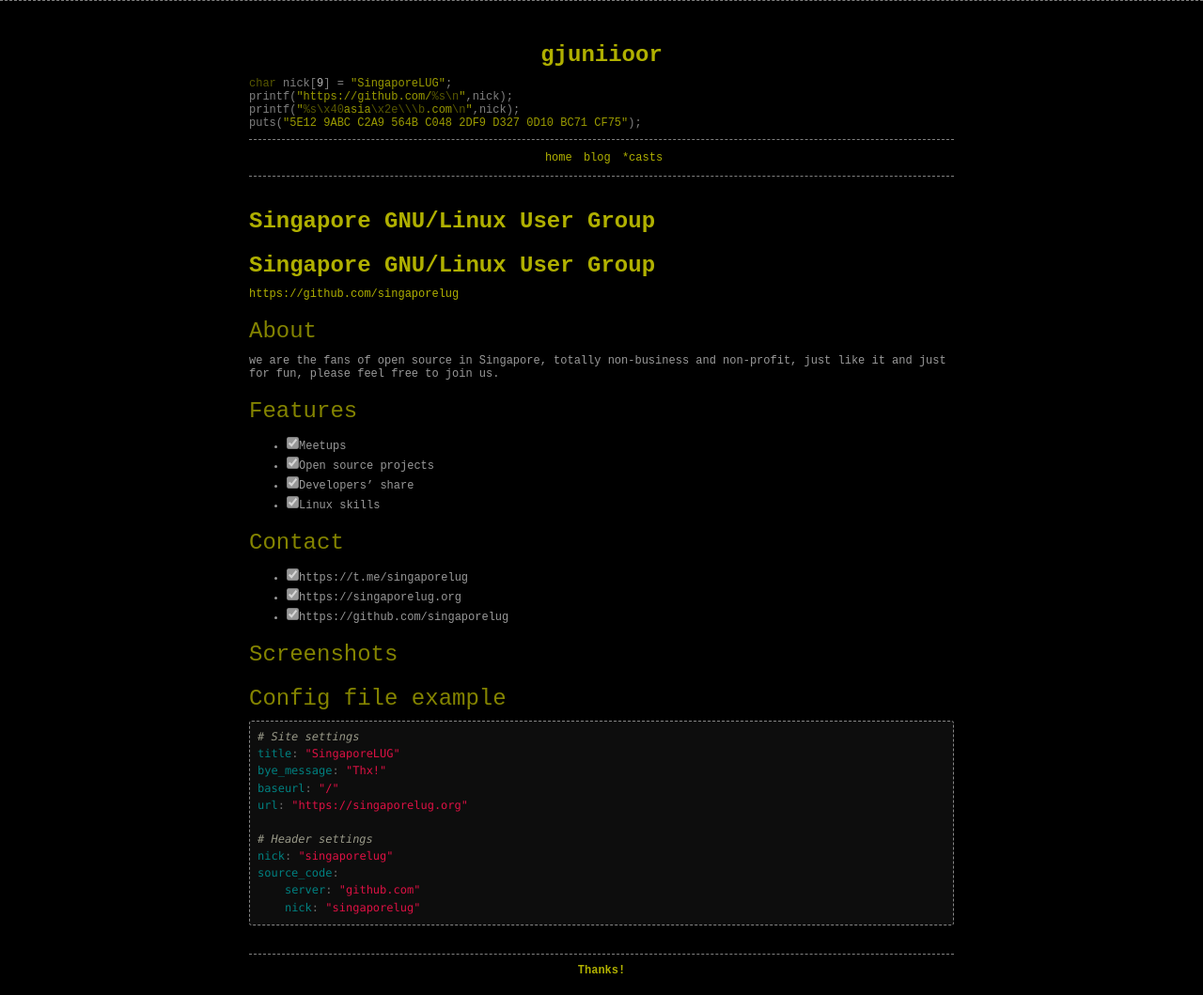
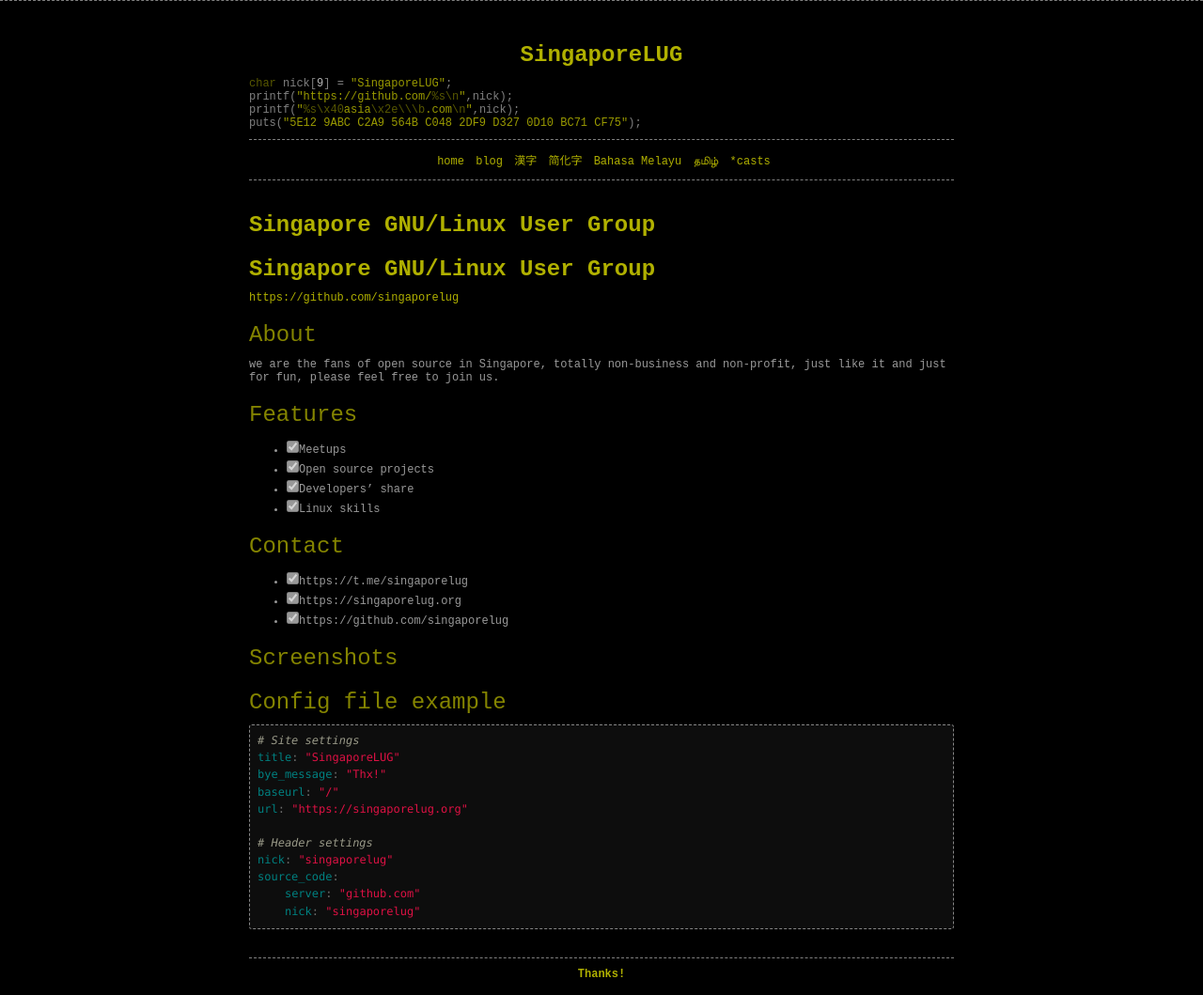
Before and after one commit to SingaporeLUG/singaporelug.org, a Jekyll site: the page built from index.md, in a window 1280 px wide. Shown: the whole page at 94% size. Built offline with Jekyll 4.4.1, drawn with Linux system fonts in a browser that asks for light colours; our own code applies the rules of GitHub Pages for plain Markdown files.

Commit message:
add multilang

```diff
--- a/_config.yml
+++ b/_config.yml
@@ -3,7 +3,6 @@
 bye_message: "Thanks!"
 baseurl: "/"
 url: "https://singaporelug.org"
-disqus: gjuniioor
 
 # Header settings
 nick: "SingaporeLUG"
--- a/_includes/analytics.html
+++ b/_includes/analytics.html
@@ -4,7 +4,7 @@
     m=s.getElementsByTagName(o)[0];a.async=1;a.src=g;m.parentNode.insertBefore(a,m)
 })(window,document,'script','//www.google-analytics.com/analytics.js','ga');
 
-    ga('create', 'UA-69613510-1', 'auto');
+    ga('create', 'UA-129371576-5', 'auto');
     ga('send', 'pageview');
 
 </script>
--- a/_includes/header.html
+++ b/_includes/header.html
@@ -1,6 +1,6 @@
 <header class="row">
   <div class="col-lg-8 col-lg-offset-2">
-    <h1 class="">gjuniioor</h1>
+    <h1 class="">SingaporeLUG</h1>
     <p>
     <span class="reserved">char</span> nick[<span class="number">9</span>] = <span class="string">"{{ site.nick }}"</span>;
     </p>
--- a/_includes/menu.html
+++ b/_includes/menu.html
@@ -4,6 +4,10 @@
       <ul>
           <li><a href="{{ site.baseurl }}">home</a></li>
           <li><a href="{{ site.baseurl }}blog/">blog</a></li>
+          <li><a href="{{ site.baseurl }}zh-hant/">漢字</a></li>
+          <li><a href="{{ site.baseurl }}zh-hans/">简化字</a></li>
+          <li><a href="{{ site.baseurl }}ms/">Bahasa Melayu</a></li>
+          <li><a href="{{ site.baseurl }}ta/">தமிழ்</a></li>
           <li><a href="{{ site.baseurl }}casts">*casts</a></li>
       </ul>
     </div>
```
